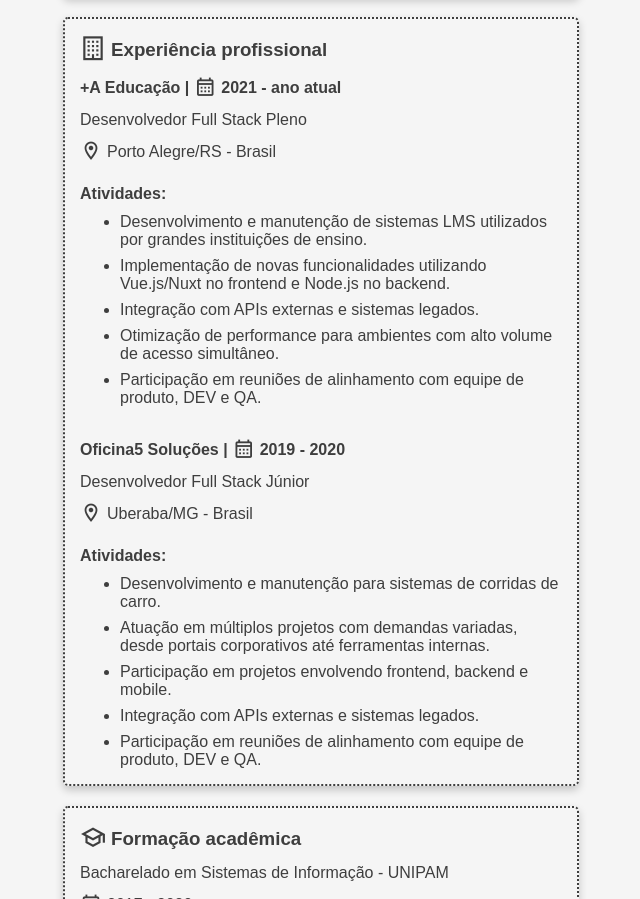
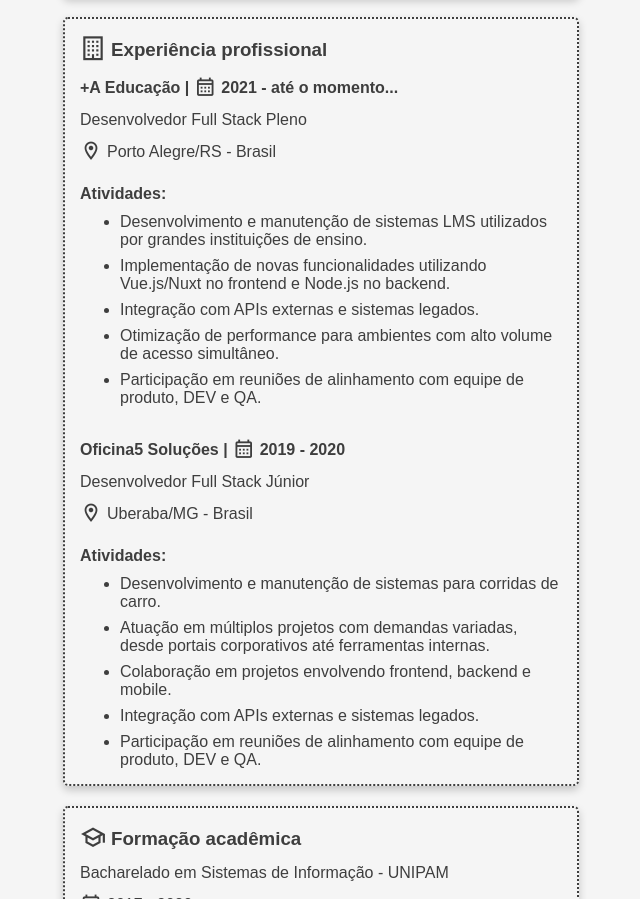
Before and after one commit to kevempedro/curriculo, a plain HTML site: page index.html in a window 1280 px wide. Shown: the part 1050-1949 px from the top of the page, without its empty margins (319-959 px from the left). Drawn offline with Linux system fonts and the light colour scheme.

Commit message:
Realizando mais alguns ajustes nas informações do currículo

```diff
--- a/index.html
+++ b/index.html
@@ -108,7 +108,7 @@
 
                         <i class="mdi mdi-calendar-month-outline" style="font-size: 22px; margin: 0 5px;"></i>
 
-                        2021 - ano atual
+                        2021 - até o momento...
                     </h4>
 
                     <span>Desenvolvedor Full Stack Pleno</span>
@@ -150,9 +150,9 @@
                     <h4 style="margin-top: 10px;">Atividades:</h4>
 
                     <ul style="display: flex; flex-direction: column; gap: 8px;">
-                        <li>Desenvolvimento e manutenção para sistemas de corridas de carro.</li>
+                        <li>Desenvolvimento e manutenção de sistemas para corridas de carro.</li>
                         <li>Atuação em múltiplos projetos com demandas variadas, desde portais corporativos até ferramentas internas.</li>
-                        <li>Participação em projetos envolvendo frontend, backend e mobile.</li>
+                        <li>Colaboração em projetos envolvendo frontend, backend e mobile.</li>
                         <li>Integração com APIs externas e sistemas legados.</li>
                         <li>Participação em reuniões de alinhamento com equipe de produto, DEV e QA.</li>
                     </ul>
```
